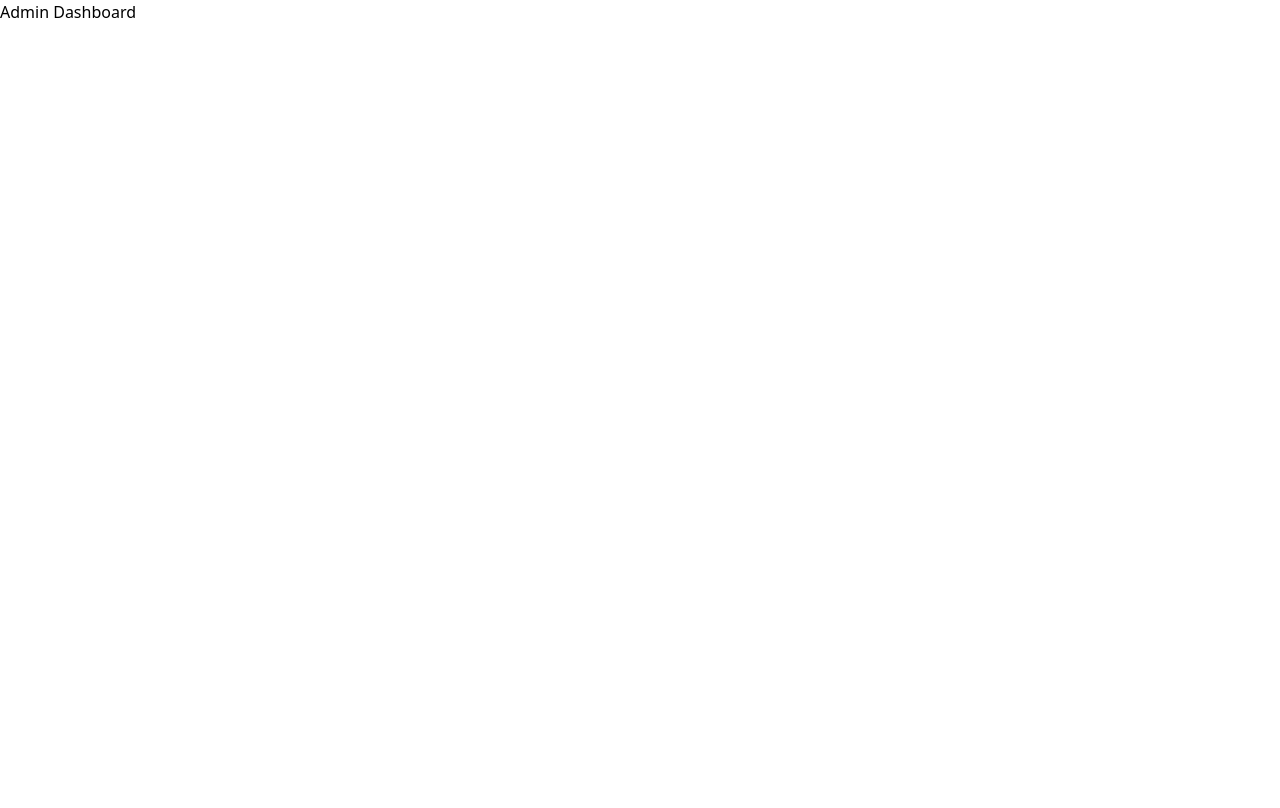
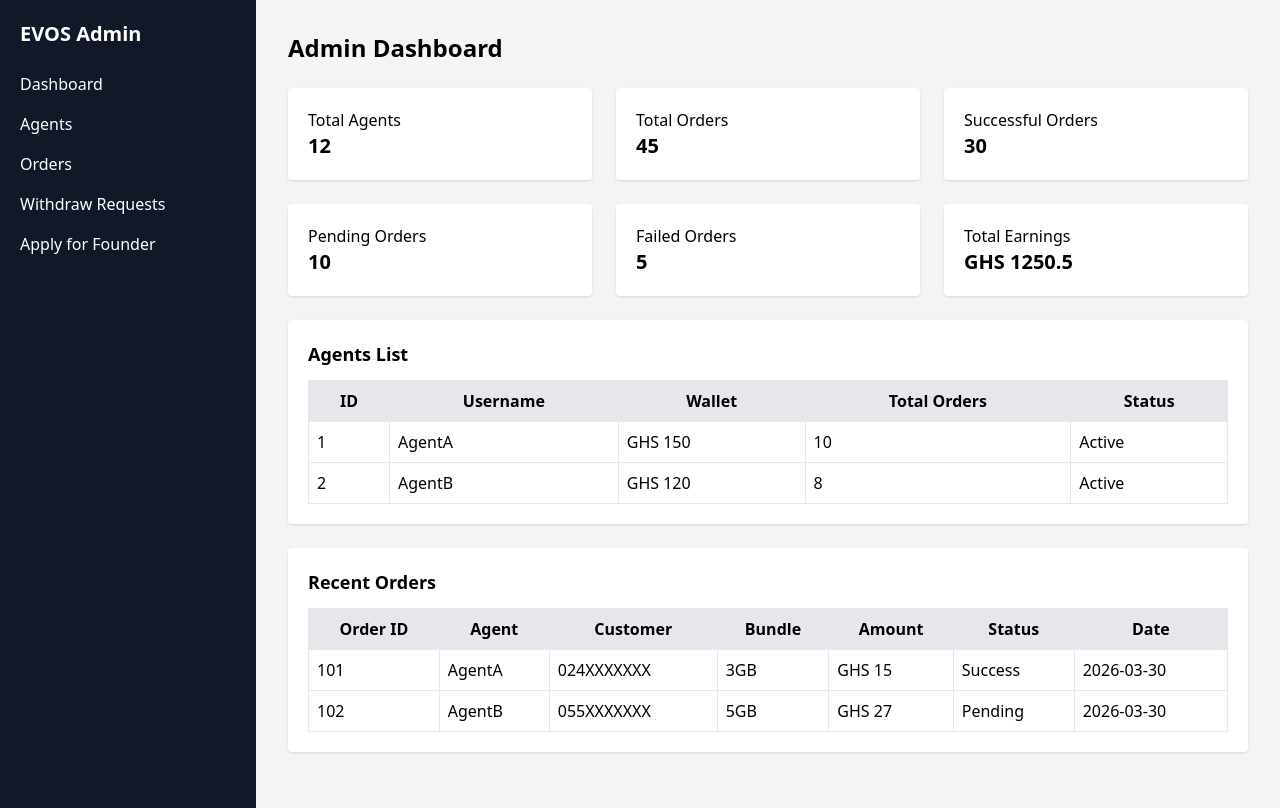
Before and after one commit to CalamitousLightning/evos, a React (Create React App) app in the folder evos-frontend/: page /admin in a window 1280 px wide. Built offline with nearby package versions, Linux system fonts and the light colour scheme; no server answers.

Commit message:
Update Admin.js

```diff
--- a/evos-frontend/src/pages/Admin.js
+++ b/evos-frontend/src/pages/Admin.js
@@ -1,3 +1,165 @@
-export default function Admin(){
-  return <h1>Admin Dashboard</h1>
+import { useEffect, useState } from "react";
+
+export default function Admin() {
+  const [data, setData] = useState(null);
+  const [loading, setLoading] = useState(true);
+
+  // Admin ID or token can be used if needed
+  const adminId = localStorage.getItem("admin_id");
+
+  const fetchDashboard = async () => {
+    try {
+      // Replace with your real endpoint
+      const res = await fetch(`https://evo-zobs.onrender.com/admin/dashboard/${adminId}`);
+      const result = await res.json();
+      setData(result);
+    } catch (err) {
+      console.log(err);
+      // Fallback data if backend isn't ready yet
+      setData({
+        total_agents: 12,
+        total_orders: 45,
+        successful_orders: 30,
+        pending_orders: 10,
+        failed_orders: 5,
+        total_earnings: 1250.5,
+        agents: [
+          { id: 1, username: "AgentA", wallet: 150, total_orders: 10, status: "Active" },
+          { id: 2, username: "AgentB", wallet: 120, total_orders: 8, status: "Active" },
+        ],
+        orders: [
+          { id: 101, agent: "AgentA", customer: "024XXXXXXX", bundle: "3GB", amount: 15, status: "Success", date: "2026-03-30" },
+          { id: 102, agent: "AgentB", customer: "055XXXXXXX", bundle: "5GB", amount: 27, status: "Pending", date: "2026-03-30" },
+        ]
+      });
+    }
+
+    setLoading(false);
+  };
+
+  useEffect(() => {
+    fetchDashboard();
+    // eslint-disable-next-line
+  }, []);
+
+  return (
+    <div className="flex min-h-screen">
+      {/* 🔹 SIDEBAR */}
+      <div className="w-64 bg-gray-900 text-white p-5">
+        <h2 className="text-xl font-bold mb-6">EVOS Admin</h2>
+        <ul className="space-y-4">
+          <li>Dashboard</li>
+          <li>Agents</li>
+          <li>Orders</li>
+          <li>Withdraw Requests</li>
+          <li>Apply for Founder</li>
+        </ul>
+      </div>
+
+      {/* 🔹 MAIN */}
+      <div className="flex-1 p-8 bg-gray-100">
+        <h1 className="text-2xl font-bold mb-6">Admin Dashboard</h1>
+
+        {loading ? (
+          <p>Loading...</p>
+        ) : (
+          <>
+            {/* 🔹 TOP CARDS */}
+            <div className="grid grid-cols-3 gap-6 mb-6">
+              <div className="bg-white p-5 rounded shadow">
+                <h2>Total Agents</h2>
+                <p className="text-xl font-bold">{data.total_agents}</p>
+              </div>
+
+              <div className="bg-white p-5 rounded shadow">
+                <h2>Total Orders</h2>
+                <p className="text-xl font-bold">{data.total_orders}</p>
+              </div>
+
+              <div className="bg-white p-5 rounded shadow">
+                <h2>Successful Orders</h2>
+                <p className="text-xl font-bold">{data.successful_orders}</p>
+              </div>
+            </div>
+
+            {/* 🔹 SECOND ROW */}
+            <div className="grid grid-cols-3 gap-6 mb-6">
+              <div className="bg-white p-5 rounded shadow">
+                <h2>Pending Orders</h2>
+                <p className="text-xl font-bold">{data.pending_orders}</p>
+              </div>
+
+              <div className="bg-white p-5 rounded shadow">
+                <h2>Failed Orders</h2>
+                <p className="text-xl font-bold">{data.failed_orders}</p>
+              </div>
+
+              <div className="bg-white p-5 rounded shadow">
+                <h2>Total Earnings</h2>
+                <p className="text-xl font-bold">GHS {data.total_earnings}</p>
+              </div>
+            </div>
+
+            {/* 🔹 AGENTS TABLE */}
+            <div className="bg-white p-5 rounded shadow mb-6">
+              <h2 className="text-lg font-bold mb-3">Agents List</h2>
+              <table className="w-full table-auto border-collapse">
+                <thead>
+                  <tr className="bg-gray-200">
+                    <th className="border p-2">ID</th>
+                    <th className="border p-2">Username</th>
+                    <th className="border p-2">Wallet</th>
+                    <th className="border p-2">Total Orders</th>
+                    <th className="border p-2">Status</th>
+                  </tr>
+                </thead>
+                <tbody>
+                  {data.agents.map(agent => (
+                    <tr key={agent.id}>
+                      <td className="border p-2">{agent.id}</td>
+                      <td className="border p-2">{agent.username}</td>
+                      <td className="border p-2">GHS {agent.wallet}</td>
+                      <td className="border p-2">{agent.total_orders}</td>
+                      <td className="border p-2">{agent.status}</td>
+                    </tr>
+                  ))}
+                </tbody>
+              </table>
+            </div>
+
+            {/* 🔹 ORDERS TABLE */}
+            <div className="bg-white p-5 rounded shadow mb-6">
+              <h2 className="text-lg font-bold mb-3">Recent Orders</h2>
+              <table className="w-full table-auto border-collapse">
+                <thead>
+                  <tr className="bg-gray-200">
+                    <th className="border p-2">Order ID</th>
+                    <th className="border p-2">Agent</th>
+                    <th className="border p-2">Customer</th>
+                    <th className="border p-2">Bundle</th>
+                    <th className="border p-2">Amount</th>
+                    <th className="border p-2">Status</th>
+                    <th className="border p-2">Date</th>
+                  </tr>
+                </thead>
+                <tbody>
+                  {data.orders.map(order => (
+                    <tr key={order.id}>
+                      <td className="border p-2">{order.id}</td>
+                      <td className="border p-2">{order.agent}</td>
+                      <td className="border p-2">{order.customer}</td>
+                      <td className="border p-2">{order.bundle}</td>
+                      <td className="border p-2">GHS {order.amount}</td>
+                      <td className="border p-2">{order.status}</td>
+                      <td className="border p-2">{order.date}</td>
+                    </tr>
+                  ))}
+                </tbody>
+              </table>
+            </div>
+          </>
+        )}
+      </div>
+    </div>
+  );
 }
```
